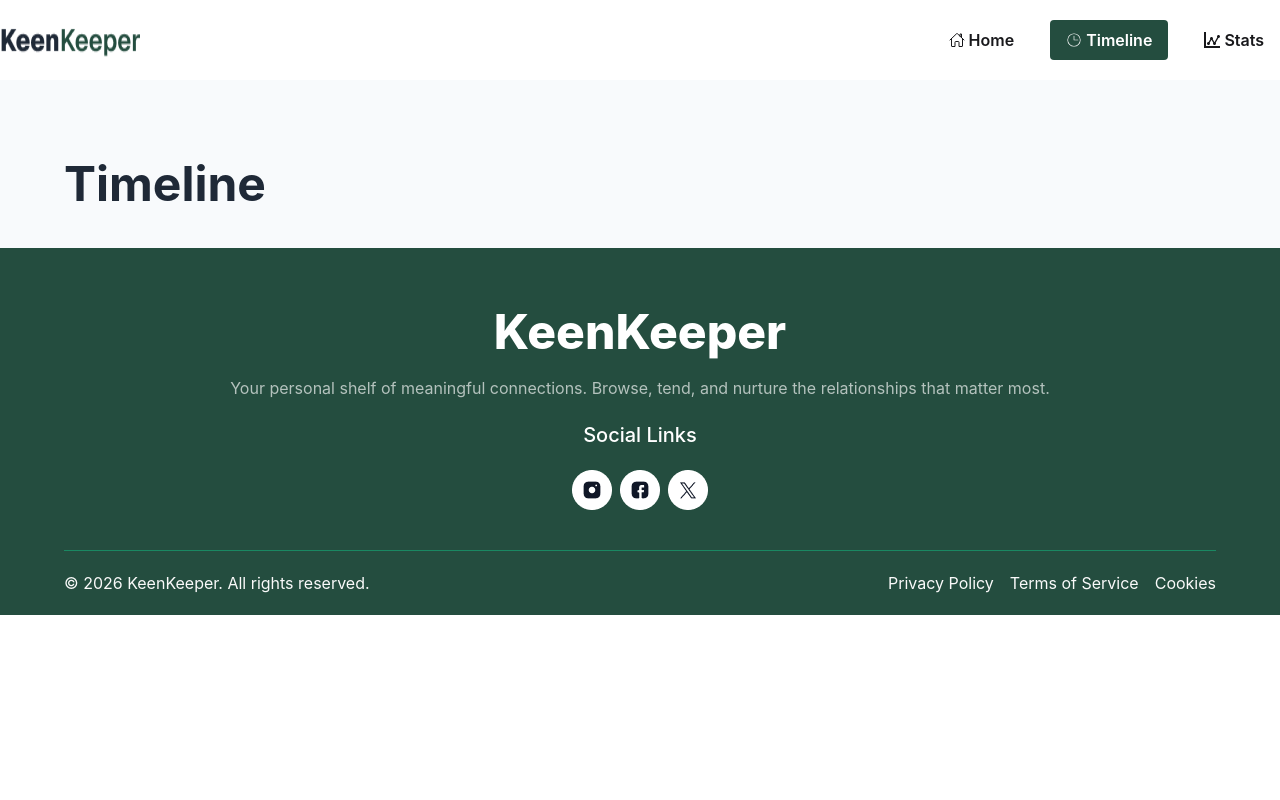
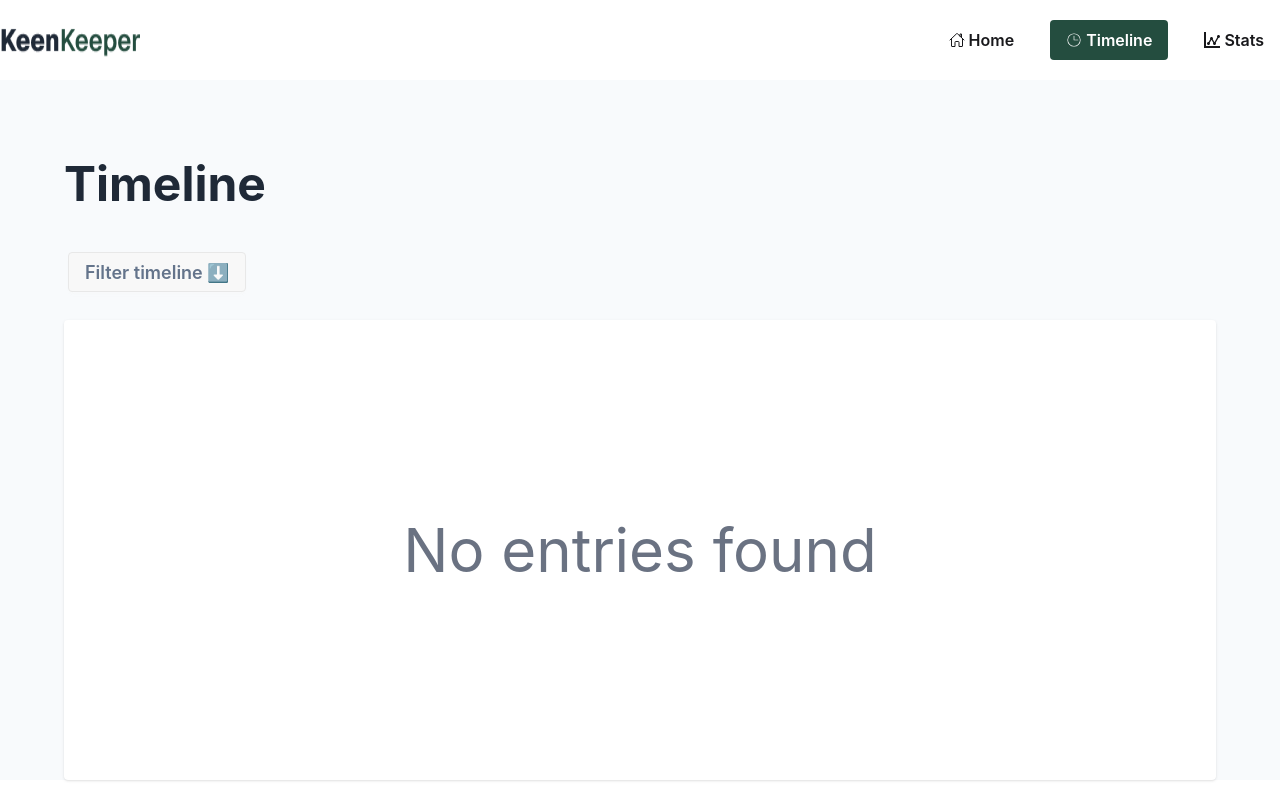
Before and after one commit to boduruddin84/keenKeeper, a React (Vite) app: page /timeline in a window 1280 px wide. Shown: the top 800 px of the page. Built offline with nearby package versions, Linux system fonts and the light colour scheme.

Commit message:
Filter timeline complete

```diff
--- a/src/pages/timelinePage/Timeline.jsx
+++ b/src/pages/timelinePage/Timeline.jsx
@@ -1,26 +1,102 @@
-import React, { useContext } from "react";
+import React, { useContext, useState } from "react";
 import { ClickedFriendContext } from "../../context/ClickedFriendContext";
 import TimelineCard from "./TimelineCard";
 
 const Timeline = () => {
+  const { clickedFriend } = useContext(ClickedFriendContext);
 
-  const {clickedFriend} = useContext(ClickedFriendContext);
+  const [filterType, setFilterType] = useState("all");
 
-
+  const filteredTimeline =
+    filterType === "all"
+      ? clickedFriend
+      : clickedFriend.filter((item) => item.type === filterType);
 
   return (
     <div className="bg-[#F8FAFC]">
       <div className="w-6xl mx-auto">
         <div>
-          <h2 className="text-5xl text-[#1F2937] font-bold pt-20 pb-10">Timeline</h2>
+          <h2 className="pl-2 lg:pl-0 text-5xl text-[#1F2937] font-bold pt-20 pb-10">
+            Timeline
+          </h2>
         </div>
-        {
-          clickedFriend.map((clicked, ind) => {
-            return <div key={ind}>
-              <TimelineCard clicked={clicked} />
+        <div className="flex gap-3 mb-6">
+          <div className="dropdown dropdown-start">
+            <div
+              tabIndex={0}
+              role="button"
+              className="btn m-1 text-[18px] text-[#64748B]"
+            >
+              Filter timeline ⬇️
             </div>
-          })
-        }
+            <ul
+              tabIndex="-1"
+              className="dropdown-content menu bg-base-100 rounded-box z-1 w-52 p-2 shadow-sm"
+            >
+              <li>
+                <a
+                  onClick={() => setFilterType("all")}
+                  className={`px-4 py-2 rounded-full text-[18px] text-[#64748B] ${
+                    filterType === "all"
+                      ? "bg-[#244D3F] text-white"
+                      : "bg-white shadow"
+                  }`}
+                >
+                  All
+                </a>
+              </li>
+              <li>
+                <a
+                  onClick={() => setFilterType("Call")}
+                  className={`px-4 py-2 rounded-full text-[18px] text-[#64748B] ${
+                    filterType === "Call"
+                      ? "bg-[#244D3F] text-white"
+                      : "bg-white shadow"
+                  }`}
+                >
+                  Call
+                </a>
+              </li>
+              <li>
+                <a
+                  onClick={() => setFilterType("Text")}
+                  className={`px-4 py-2 rounded-full text-[18px] text-[#64748B] ${
+                    filterType === "Text"
+                      ? "bg-[#244D3F] text-white"
+                      : "bg-white shadow"
+                  }`}
+                >
+                  Text
+                </a>
+              </li>
+              <li>
+                <a
+                  onClick={() => setFilterType("Video")}
+                  className={`px-4 py-2 rounded-full text-[18px] text-[#64748B] ${
+                    filterType === "Video"
+                      ? "bg-[#244D3F] text-white"
+                      : "bg-white shadow"
+                  }`}
+                >
+                  Video
+                </a>
+              </li>
+            </ul>
+          </div>
+        </div>
+        {filteredTimeline.length === 0 ? (
+          <p className="text-2xl lg:text-6xl bg-[#FFFFFF] shadow-sm rounded-sm text-gray-500 lg:text-center pl-20 lg:pl-0 py-20 lg:py-50 mb-10">No entries found</p>
+        ) : (
+          <div>
+            {filteredTimeline.map((clicked, ind) => {
+              return (
+                <div key={ind}>
+                  <TimelineCard clicked={clicked} />
+                </div>
+              );
+            })}
+          </div>
+        )}
       </div>
     </div>
   );
--- a/src/shared/navbar/Navbar.jsx
+++ b/src/shared/navbar/Navbar.jsx
@@ -10,7 +10,7 @@ const Navbar = () => {
   return (
     <nav className="bg-base-100 shadow-sm ">
       <div className="container mx-auto">
-        <div className="ml-30 md:ml-0 md:flex md:flex-wrap justify-between  py-5">
+        <div className="ml-10 md:ml-0 md:flex md:flex-wrap justify-between  py-5">
           <img className="mb-3 md:mb-0" src={LogoImg} alt="" />
           <ul className="md:flex gap-5 flex-wrap">
             <li>
```
